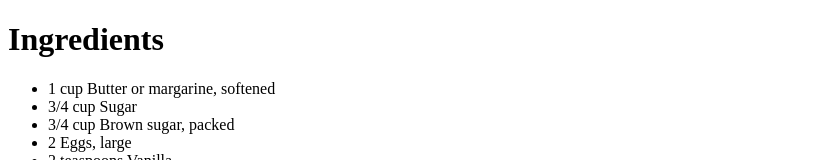
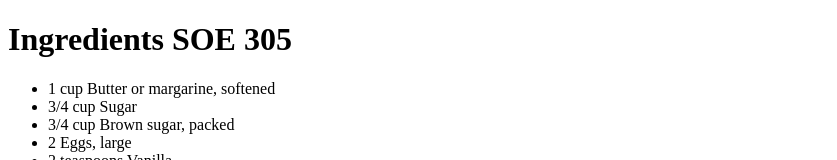
Before and after one commit to Susan-hue/git-and-github-defence, a plain HTML site: page secret recipe.htm in a window 1280 px wide. Shown: the top 160 px of the page, without its empty margins (0-837 px from the left). Drawn offline with Linux system fonts and the light colour scheme.

Commit message:
edited the secrets.html file

```diff
--- a/secret recipe.htm
+++ b/secret recipe.htm
@@ -2,7 +2,7 @@
 <html>
 <body>
 
-<h1>Ingredients</h1>
+<h1>Ingredients SOE 305</h1>
 <ul>
 <li>1 cup Butter or margarine, softened</li>
 <li>3/4 cup Sugar</li>
```
